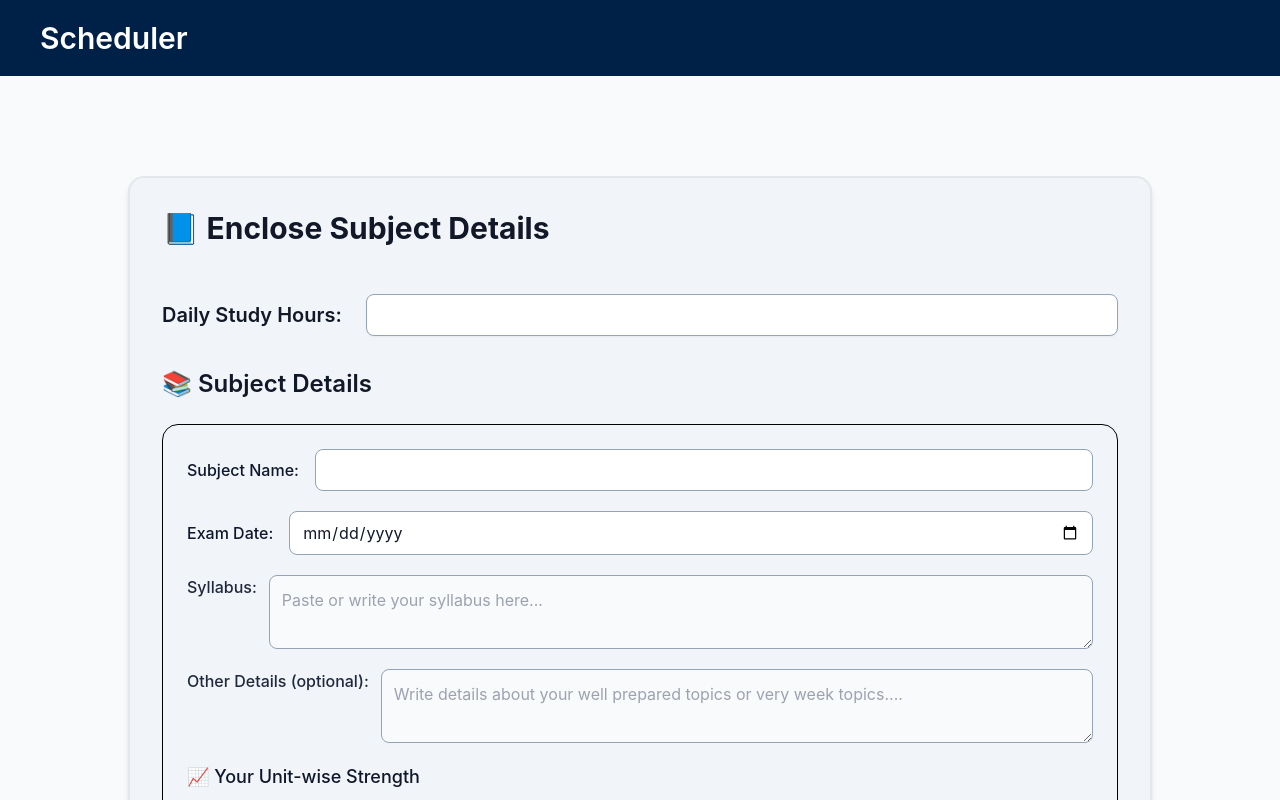
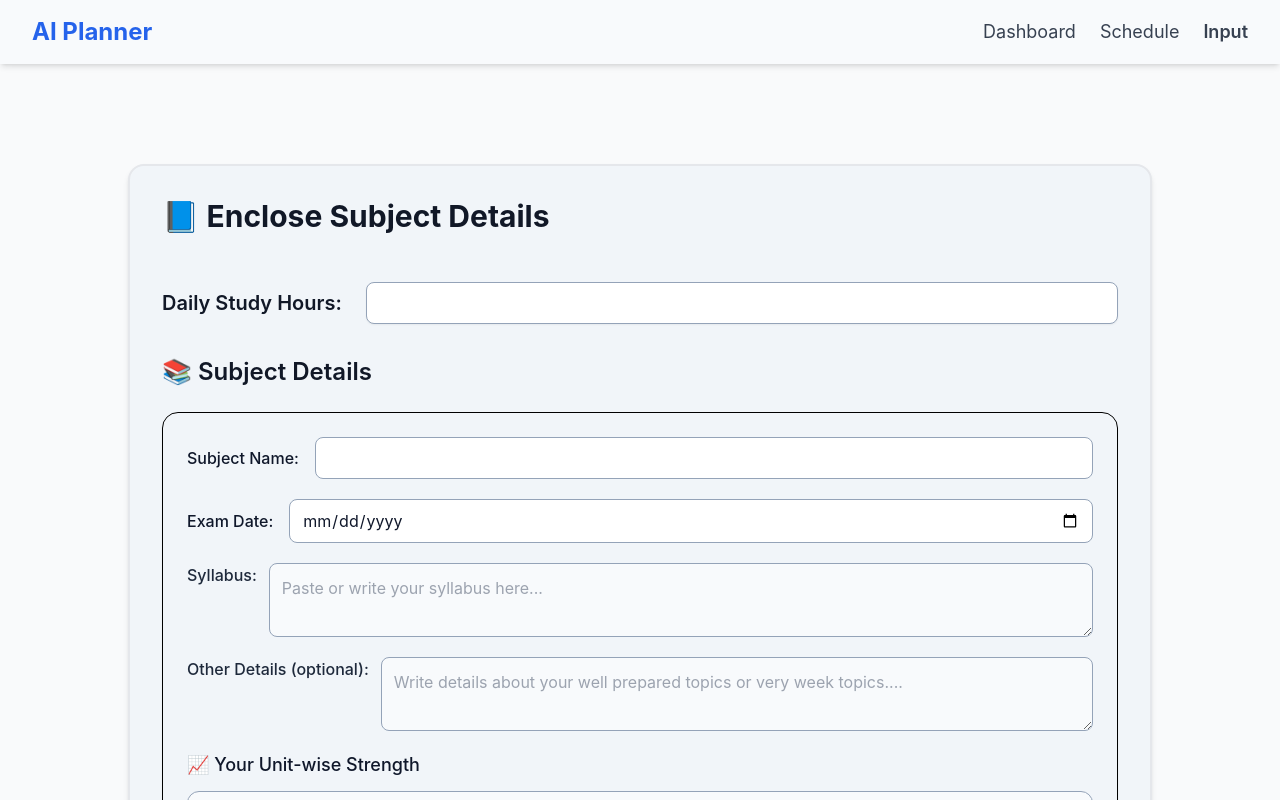
Before and after one commit to shivamsahu-tech/schedule-hunter, a React (Vite) app in the folder frontend/: page /input in a window 1280 px wide. Shown: the top 800 px of the page. Built offline with nearby package versions, Linux system fonts and the light colour scheme.

Commit message:
made landing page sexy

```diff
--- a/frontend/src/components/Header.jsx
+++ b/frontend/src/components/Header.jsx
@@ -1,9 +1,67 @@
-export default function Header() {
-    return (
-        <div className="bg-[#002147] px-10 py-5 " >
-            <h4 className="  text-left text-3xl font-semibold text-white " >Scheduler</h4>
+import { Link, NavLink, useLocation } from "react-router-dom";
 
 
-        </div>
+export default function Header() {
+
+    const location = useLocation()
+    const isInput = location.pathname === '/input'
+
+    return (
+        <nav className="sticky top-0 z-50 bg-slate-50 shadow-md text-lg">
+            <div className="max-w-7xl mx-auto px-4 sm:px-6 lg:px-8">
+                <div className="flex justify-between items-center h-16">
+
+                <div className="flex-shrink-0">
+                    <Link to="/" className="text-2xl font-bold text-blue-600">
+                    AI Planner
+                    </Link>
+                </div>
+
+                <div className="hidden md:flex space-x-6">
+                    <NavLink
+                    to="/dashboard"
+                    className={({ isActive }) =>
+                        `text-gray-700 hover:text-blue-600 transition ${
+                        isActive ? 'font-semibold text-blue-600' : ''
+                        }`
+                    }
+                    >
+                    Dashboard
+                    </NavLink>
+                    <NavLink
+                    to="/schedule"
+                    className={({ isActive }) =>
+                        `text-gray-700 hover:text-blue-600 transition ${
+                        isActive ? 'font-semibold text-blue-600' : ''
+                        }`
+                    }
+                    >
+                    Schedule
+                    </NavLink>
+                    <NavLink
+                    to="/input"
+                    className={({ isActive }) =>
+                        `text-gray-700 hover:text-blue-600 transition ${
+                        isActive ? 'font-semibold text-blue-600' : ''
+                        }`
+                    }
+                    >
+                    Input
+                    </NavLink>
+                </div>
+
+                {!isInput &&
+                    <div className="flex-shrink-0">
+                        <Link
+                        to="/input"
+                        className="bg-blue-600 text-white px-4 py-2 rounded hover:bg-blue-700 transition"
+                        >
+                        Generate Schedule
+                        </Link>
+                    </div>}
+
+                </div>
+            </div>
+        </nav>
     );
     }
--- a/frontend/src/components/Layout.jsx
+++ b/frontend/src/components/Layout.jsx
@@ -1,8 +1,10 @@
 import { Outlet } from 'react-router-dom';
+import Header from './Header';
 
 export default function Layout() {
   return (
     <div className="min-h-screen flex flex-col">
+      <Header />
       <main className="flex-grow">
         <Outlet />
       </main>
--- a/frontend/src/pages/LandingPage.jsx
+++ b/frontend/src/pages/LandingPage.jsx
@@ -92,10 +92,10 @@ export default function LandingPage() {
                   <h1 className="text-4xl md:text-5xl font-bold mb-6 leading-tight">Never Worry About Exam Preparation Again</h1>
                   <p className="text-xl mb-8 text-indigo-100">Smart study schedules tailored to your exams, learning style, and availability.</p>
                   <div className="flex flex-col sm:flex-row gap-4 justify-center ">
-                    <button onClick={() => navigate('/dashboard')} className="px-8 py-3 bg-white text-indigo-900 font-semibold rounded-lg shadow-lg hover:bg-indigo-50 transition duration-300">
-                      Get Started Free
+                    <button onClick={() => navigate('/input')} className="px-8 py-3 bg-white text-indigo-900 font-semibold rounded-lg shadow-lg hover:bg-indigo-50 transition duration-300">
+                      Generate Schedule
                     </button>
-                    <button className="px-8 py-3 bg-transparent border-2 border-white text-white font-semibold rounded-lg hover:bg-white/10 transition duration-300">
+                    <button onClick={() => navigate('/docs')} className="px-8 py-3 bg-transparent border-2 border-white text-white font-semibold rounded-lg hover:bg-white/10 transition duration-300">
                       Learn More
                     </button>
                   </div>
@@ -103,10 +103,9 @@ export default function LandingPage() {
                 <div className="md:w-1/2 flex justify-center md:justify-end">
                   <div className="relative w-full max-w-md">
                     {/* This div would contain your hero image */}
-                    <div className="aspect-[4/3] rounded-lg bg-indigo-800 flex items-center justify-center">
+                    <div className="aspect-[4/3] rounded-lg flex items-center justify-center">
                       <div className="text-center text-indigo-200">
-                        <Calendar className="w-20 h-20 mx-auto mb-4 opacity-70" />
-                        <p className="text-sm">Hero Image Placeholder</p>
+                        <img src="https://encrypted-tbn0.gstatic.com/images?q=tbn:ANd9GcR1BtLhkORsgCvCDFhKq9ZQ0ICDjaxJAntxfA&s" alt="calendar" className="w-full rounded-2xl" />
                       </div>
                     </div>
                   </div>
@@ -200,10 +199,9 @@ export default function LandingPage() {
 
               <div className="flex justify-center">
                 {/* This div would contain your illustration image */}
-                <div className="aspect-square w-full max-w-md rounded-lg bg-slate-200 flex items-center justify-center">
+                <div className="aspect-square w-full max-w-md rounded-lg bg-slate-200 h-80 flex items-center justify-center">
                   <div className="text-center text-slate-500">
-                    <Book className="w-20 h-20 mx-auto mb-4 opacity-70" />
-                    <p className="text-sm">Feature Illustration Placeholder</p>
+                    <img src="https://blogger.googleusercontent.com/img/b/R29vZ2xl/AVvXsEhpnusr84qFC0bkK84R3bMD-tcVVdrNZ-NERWgp59z7bfd_Rmmt4wX_Z-BtNjggy2tdDKt6ilFC4ZwhZ_1O7PbwfoNmKB5x1CYZWP6ygLgW4YctPolvQL6CHmK5WQrC8Vprswo5h82ozOn7wsclb8Zmlb4F4UCF-OdxpWH5SFbpCrO75oSGkvS7lRA6/s1110/cal1.gif" alt="schedule" className="w-full" />
                   </div>
                 </div>
               </div>
@@ -303,7 +301,7 @@ export default function LandingPage() {
             <p className="text-xl mb-8 text-indigo-100 max-w-2xl mx-auto">
               Get your personalized study schedule today and never worry about failing an exam again.
             </p>
-            <button onClick={() => navigate('/dashboard')} className="px-8 py-4 bg-white text-indigo-900 font-semibold rounded-lg shadow-lg hover:bg-indigo-50 transition duration-300 text-lg">
+            <button onClick={() => navigate('/input')} className="px-8 py-4 bg-white text-indigo-900 font-semibold rounded-lg shadow-lg hover:bg-indigo-50 transition duration-300 text-lg">
               Generate My Free Schedule
             </button>
           </div>
```
